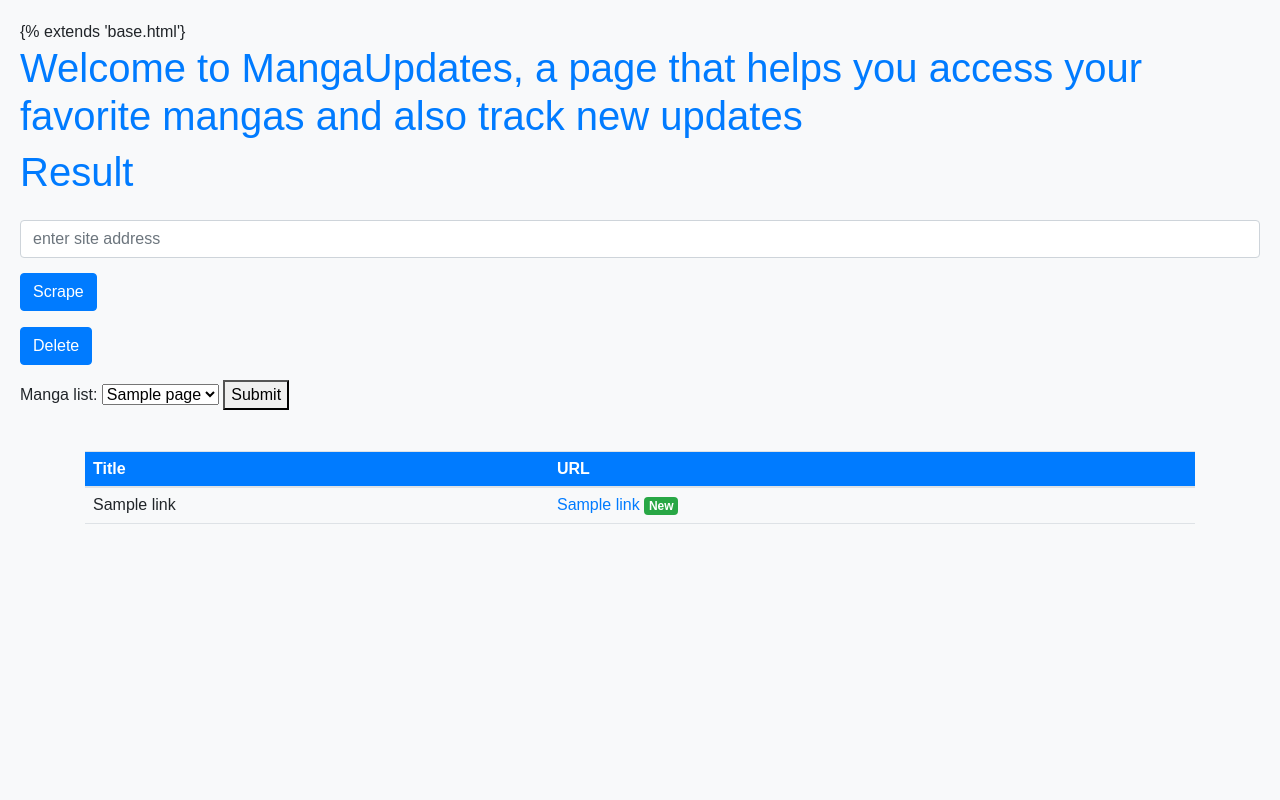
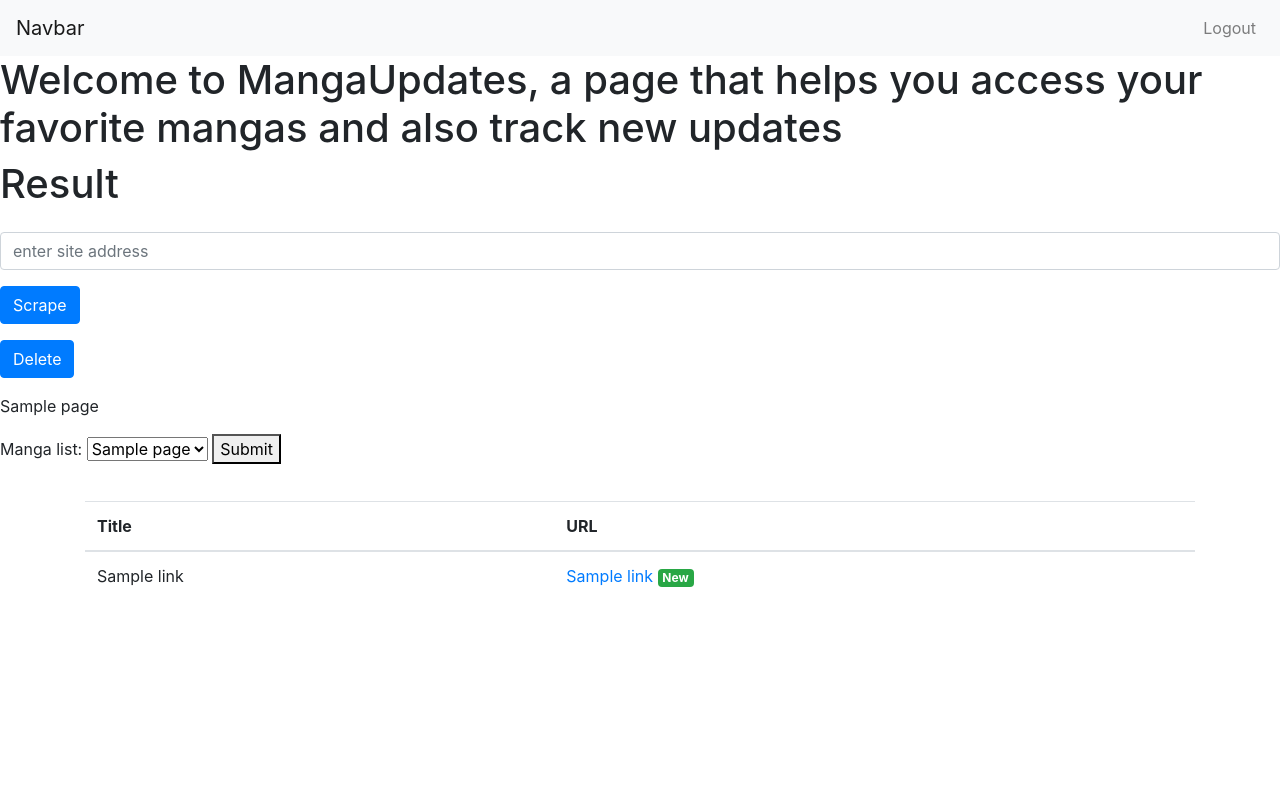
Before and after one commit to IamZhenHong/MangaTrackr, a Django app: page /main/scrape/ in a window 1280 px wide. Run offline with Django 4.2, Linux system fonts and the light colour scheme; a user stored in the database is signed in; tables that the repository leaves empty hold one stand-in row (values such as "Sample post"); some libraries are stand-ins or nearby versions.

Commit message:
Fixed all errors, list functionality completed

```diff
--- a/main/templates/main/result.html
+++ b/main/templates/main/result.html
@@ -1,11 +1,6 @@
-{% extends 'base.html'}
-<!DOCTYPE html>
-<html>
-<head>
-    <title>Result</title>
-    <!-- Bootstrap CSS -->
-    <link rel="stylesheet" href="https://stackpath.bootstrapcdn.com/bootstrap/4.3.1/css/bootstrap.min.css">
+{% extends 'main/base.html'%}
 
+    {% block styles %}
     <style>
         /* Add your CSS styles here */
         body {
@@ -53,7 +48,9 @@
             background-color: #f2f2f2;
         }
     </style>
-</head>
+    {% endblock %}
+
+{% block body %}
 <body>
     <h1> Welcome to MangaUpdates, a page that helps you access your favorite mangas and also track new updates</h1>
     <h1>Result</h1>
@@ -62,7 +59,7 @@
     {% endif %}
     <div class="row">
         <div class="col-md-12">
-            <form action="/" method="POST" class="mt-3">
+            <form action="/main/scrape/" method="POST" class="mt-3">
                 {% csrf_token %}
                 <div class="form-group">
                     <input class="form-control" name="site" type="text" id="site" placeholder="enter site address">
@@ -72,10 +69,18 @@
                 </div>
             </form>
             <div class="form-group mt-2">
-                <a class="btn btn-primary" href="/delete">Delete</a>
+                {% if selected_page_title %}
+                    <a class="btn btn-primary" href="/main/delete/{{ selected_page_title }}">Delete</a>
+                {% endif %}
+
+
+            </div>
+            <div>
+                <p> {{ selected_page_title }} </p>
+
             </div>
             <div class="form-group mt-2">
-                <form method="POST" action="/">
+                <form method="POST" action="/main/scrape/">
                         {% csrf_token %}
                     <label for="item_dropdown">Manga list:</label>
                     <select id="item_dropdown" name="selected_item">
@@ -120,3 +125,5 @@
     </div>
 </body>
 </html>
+
+{% endblock %}
--- a/main/urls.py
+++ b/main/urls.py
@@ -3,5 +3,5 @@ from django.urls import path
 from main import views
 urlpatterns = [
     path("scrape/", views.scrape, name="scrape"),
-    path("delete/", views.delete, name="delete"),
+    path("delete/<str:title>/", views.delete, name="delete"),
 ]
--- a/main/views.py
+++ b/main/views.py
@@ -56,23 +56,33 @@ def scrape(request):
 
         existing_page.link_set.all().delete()
         existing_page.delete()
+        links = Link.objects.filter(page=new_page)
 
-
-
-
-
-        links = Link.objects.filter(page=new_page)
         return render(request, 'main/result.html', {'error_message': error_message, 'links': links, 'pages': pages,'selected_page_title': title_tag.string})
 
     else:
-        links = Page.objects.first().link_set.all()
+        if Page.objects.count() > 0:
+            links = Page.objects.first().link_set.all()
+            selected_page_title = Page.objects.first().title
+            return render(request, 'main/result.html', {'error_message': error_message, 'links': links, 'pages': pages, 'selected_page_title': selected_page_title})
+        else:
+            return render(request, 'main/result.html', {'error_message': error_message, 'links': [], 'pages': []})
 
-        return render(request, 'main/result.html', {'error_message': error_message, 'links': links, 'pages': pages})
 
 @login_required(login_url='/login/')
-def delete(request):
-    Link.objects.all().delete()
-    return render(request, 'main/result.html', {'links': []})
+def delete(request, title):
+    try:
+        page = Page.objects.get(title=title)
+    except Page.DoesNotExist:
+        return render(request, 'main/result.html', {'links': [], 'pages': []})
+    page.link_set.all().delete()
+    page.delete()
+    if Page.objects.count() > 0:
+        random_page = Page.objects.first()
+        links = random_page.link_set.all()
+        return render(request, 'main/result.html', {'links': links, 'pages': Page.objects.all(), 'selected_page_title': random_page.title})
+    else:
+        return render(request, 'main/result.html', {'links': [], 'pages': []})
 
 
 
```
Also changed, not shown: db.sqlite3.
